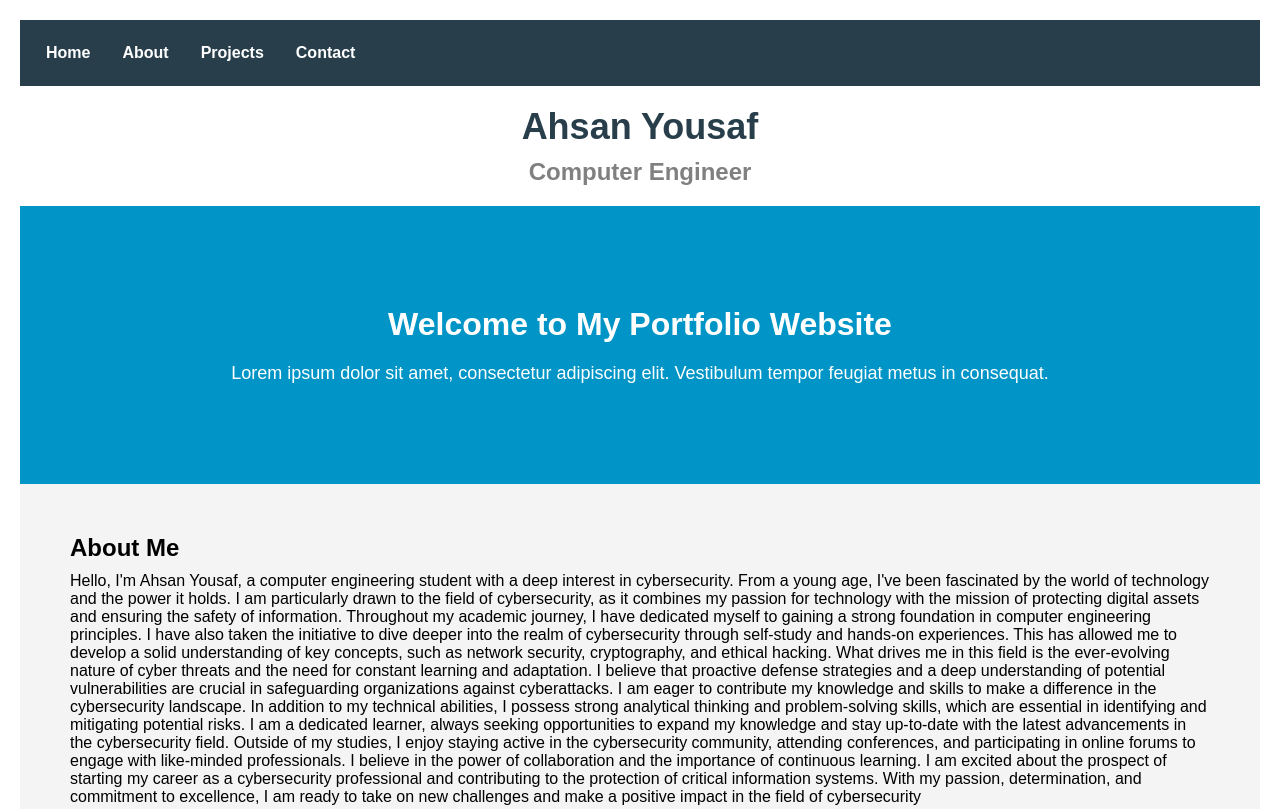
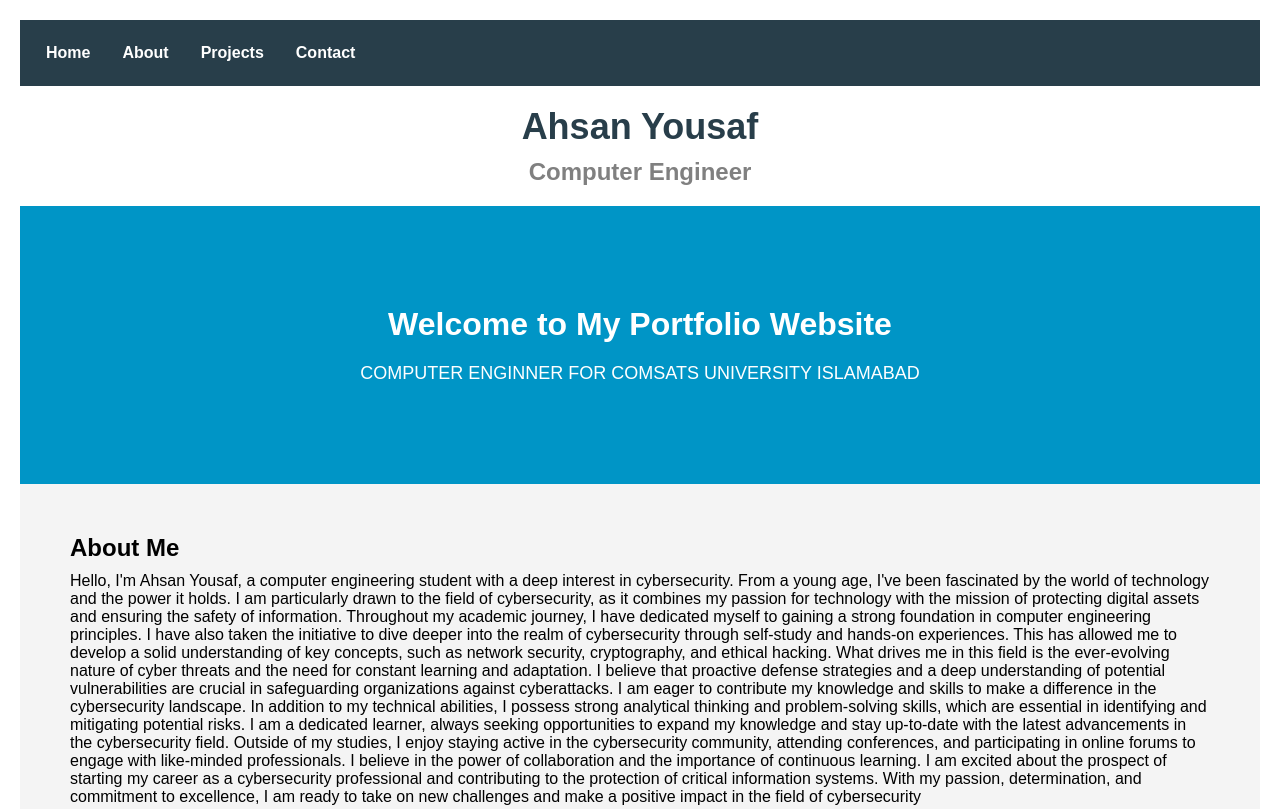
Before and after one commit to ahsann013/ahsann013.github.io, a plain HTML site: page index.html in a window 1280 px wide. Shown: the top 809 px of the page. Drawn offline with Linux system fonts and the light colour scheme.

Commit message:
update 1

```diff
--- a/index.html
+++ b/index.html
@@ -27,7 +27,7 @@
   <section id="home">
     <div class="hero">
       <h3>Welcome to My Portfolio Website</h3>
-      <p>Lorem ipsum dolor sit amet, consectetur adipiscing elit. Vestibulum tempor feugiat metus in consequat.</p>
+      <p> COMPUTER ENGINNER FOR COMSATS UNIVERSITY ISLAMABAD</p>
     </div>
   </section>
 
```
